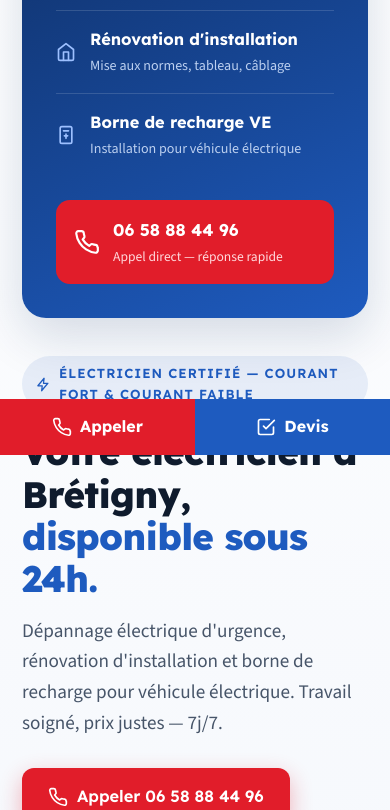
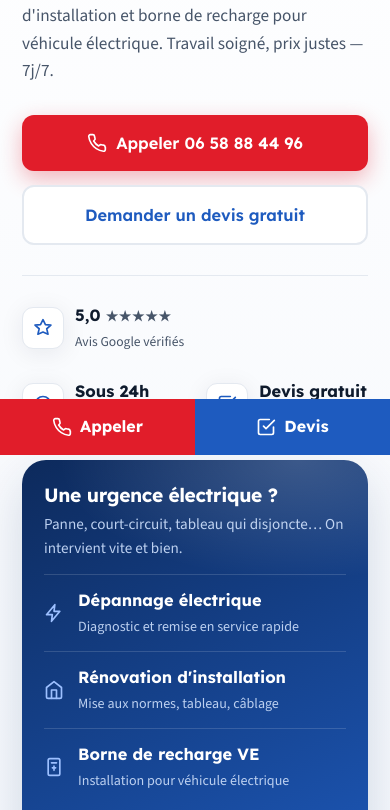
Before and after one commit to zNk-v/visual-security, a plain HTML site: page index.html in a window 390 px wide. Shown: the part 389-1199 px from the top of the page. Drawn offline with nearby package versions, Linux system fonts and the light colour scheme.

Commit message:
Réagencement mobile du hero: titre et CTA d'abord, bloc bleu ensuite
Sur mobile le bloc 'Une urgence électrique ?' passait avant le titre.
Désormais: titre > boutons pleine largeur > preuves > bloc compact.

Co-Authored-By: Claude Opus 4.8 <noreply@anthropic.com>

```diff
--- a/index.html
+++ b/index.html
@@ -109,9 +109,20 @@
   .hc-urgency b{font-family:'Lexend';font-size:1.06rem;display:block}
   .hc-urgency span{font-size:.85rem;color:#ffd9dc}
   @media(max-width:920px){
-    .hero .wrap{grid-template-columns:1fr;gap:38px;padding:46px 22px 54px}
-    .hero h1{font-size:2.3rem}
-    .hero-card{order:-1}
+    .hero .wrap{grid-template-columns:1fr;gap:30px;padding:38px 22px 46px}
+    .hero h1{font-size:2.15rem}
+    .hero p.lead{font-size:1.08rem}
+    .hero-actions{flex-direction:column}
+    .hero-actions .btn{width:100%}
+    /* titre + CTA d'abord, bloc bleu ensuite et compact */
+    .hero-card{order:2;padding:24px 22px}
+    .hero-card h3{font-size:1.2rem}
+    .hero-card .muted{margin-bottom:14px}
+    .hc-row{padding:12px 0}
+  }
+  @media(max-width:430px){
+    .eyebrow{font-size:.72rem;padding:6px 12px}
+    .hero h1{font-size:1.95rem}
   }
 
   /* ---------- SECTION SHELL ---------- */
```
